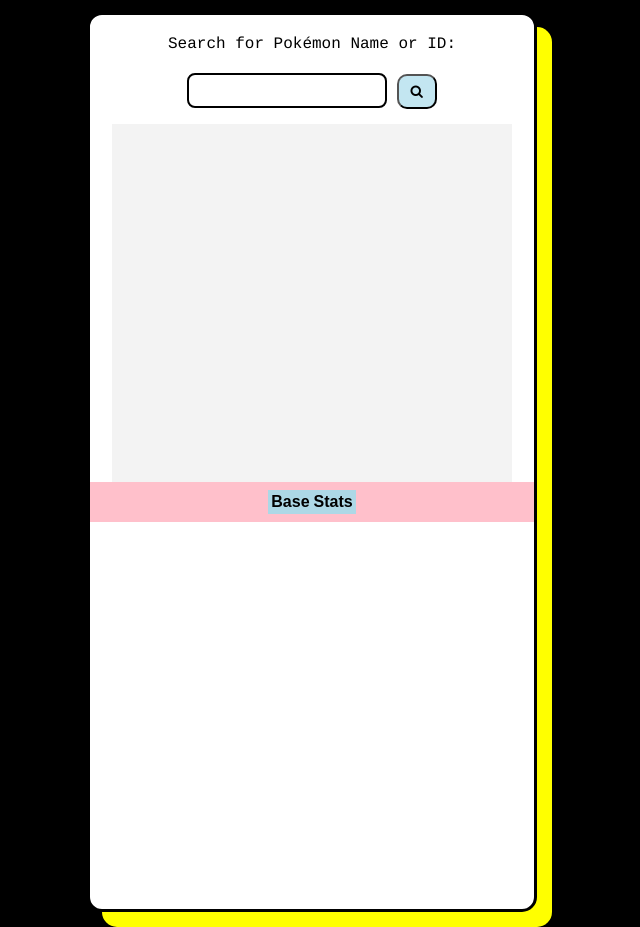
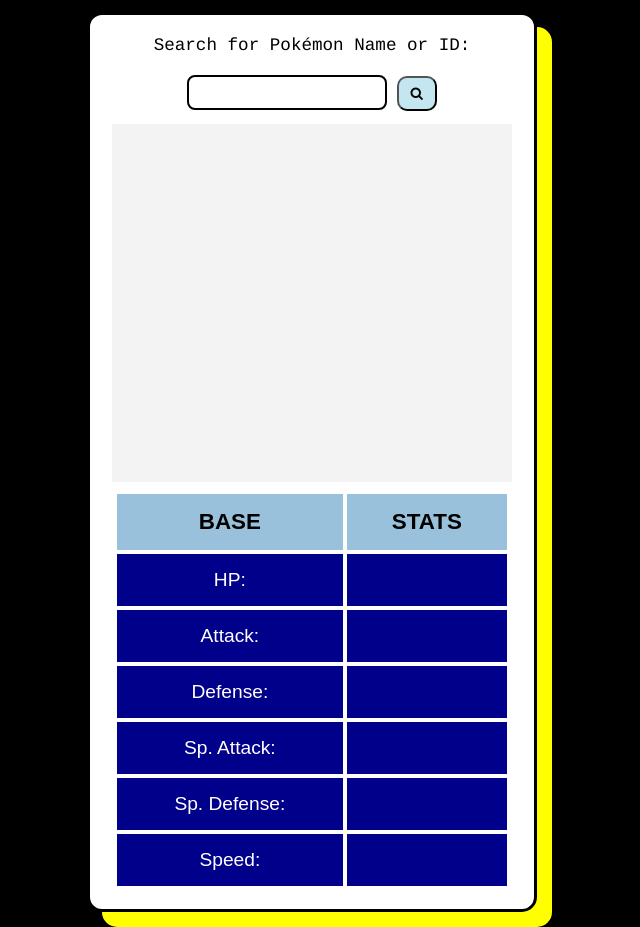
Before and after one commit to AArianaParra/Build-a-Pokemon-search-app, a plain HTML site: page index.html in a window 1280 px wide. Shown: the part 127-1054 px from the top of the page, without its empty margins (313-953 px from the left). Drawn offline with Linux system fonts and the light colour scheme.

Commit message:
Pokemon search project draft 03/06

```diff
--- a/index.html
+++ b/index.html
@@ -28,15 +28,40 @@
 
 <div id="result-section">
   <div id="pokemon-card"></div>
-  <div id="pokemon-features-table">
-    <table>
+  <div id="pokemon-features-table-container">
+    <table id="pokemon-features-table">
       <thead>
         <tr>
-          <th>Base</th>
-          <th>Stats</th>
+          <th>BASE</th>
+          <th>STATS</th>
         </tr>
       </thead>
-      <tbody id="table-container"></tbody>
+      <tbody id="table-container">
+        <tr>
+          <td>HP:</td>
+          <td id="hp-tag"></td>
+        </tr>
+        <tr>
+          <td>Attack:</td>
+                    <td id="attack-tag"></td>
+        </tr>
+        <tr>
+       <td>Defense:</td>
+                 <td id="defense-tag"></td>
+        </tr>
+        <tr>
+          <td>Sp. Attack:</td>
+                    <td id="sp-attack-tag"></td>
+        </tr>
+        <tr>
+          <td>Sp. Defense:</td>
+                    <td id="sp-defense-tag"></td>
+        </tr>
+        <tr>
+          <td>Speed:</td>
+                    <td id="speed-tag"></td>
+        </tr>
+      </tbody>
     </table>
   </div>
 </div>
--- a/script.js
+++ b/script.js
@@ -0,0 +1,49 @@
+/* Creating variables */
+const searchInput = document.getElementById("search-input");
+const searchButton = document.getElementById("search-button");
+const pokemonCard = document.getElementById("pokemon-card");
+const hpTag = document.getElementById("hp-tag");
+const attackTag = document.getElementById("attack-tag");
+const defenseTag = document.getElementById("defense-tag");
+const spAttackTag = document.getElementById("sp-attack-tag");
+const spDefenseTag = document.getElementById("sp-defense-tag");
+const speedTag = document.getElementById("speed-tag");
+const allPokemonList = "https://pokeapi-proxy.freecodecamp.rocks/api/pokemon";
+
+/* Functions */
+//-----------------------
+const checkUserInput = (input) =>  {
+  const regex = [/(?:^\s+)/, /(?:\s+$)/];
+  regex.map((reg) => {
+    input = input.replace(reg, "");
+  });
+  fetchData(input)
+  //return input;
+}
+//-----------------------
+const fetchData = async (input) => {
+  try {
+    const response = await fetch(allPokemonList);
+    const data = await response.json();
+    //console.log(data); Only to check whether the data is well-fetched
+
+  } catch (err) {
+    console.log(err);
+  }
+}
+//fetchData()
+
+//-----------------------
+//Ponerle brillito especial a los cards :)
+
+
+
+
+/* Events */
+//-----------------------
+//searchButton.addEventListener("click", checkUserInput)
+searchInput.addEventListener("keydown", (e) => {
+  if (e.key === "Enter") {
+    console.log("It works!!!")
+  }
+})
--- a/styles.css
+++ b/styles.css
@@ -2,6 +2,9 @@
   --body-color: black;
   --search-background-color: white;
   --behind-search-background-color:  yellow;
+  --th-color: rgba(173, 216, 230, 0.895);
+  --tr-color: darkblue;
+  --table-font-color: white;
   }
 
   * {
@@ -51,6 +54,7 @@
 
   p {
     margin: 20px auto;
+    font-size: 1.1rem;
   }
 
   input, button {
@@ -89,14 +93,31 @@
     background: rgba(128, 128, 128, 0.094);
   }
 
-    #pokemon-features-table {
+  #pokemon-features-table-container {
     padding: 8px;
-      background: pink;
   }
 
   table {
-      background: lightblue;
+    width: 93%;
+      border-collapse: separate;
+      border-spacing: 4px;
   }
+
+  th {
+    background: var(--th-color);
+    color: black;
+    padding: 15px;
+    font-size: 1.4rem;
+
+  }
+
+  tr, td {
+    padding: 15px;
+    color: var(--table-font-color);
+    background: var(--tr-color);
+    font-size: 1.2rem;
+  }
+
 
   /*MEDIA*/
 
```
Lines whose indentation alone changed are shown as unchanged.
